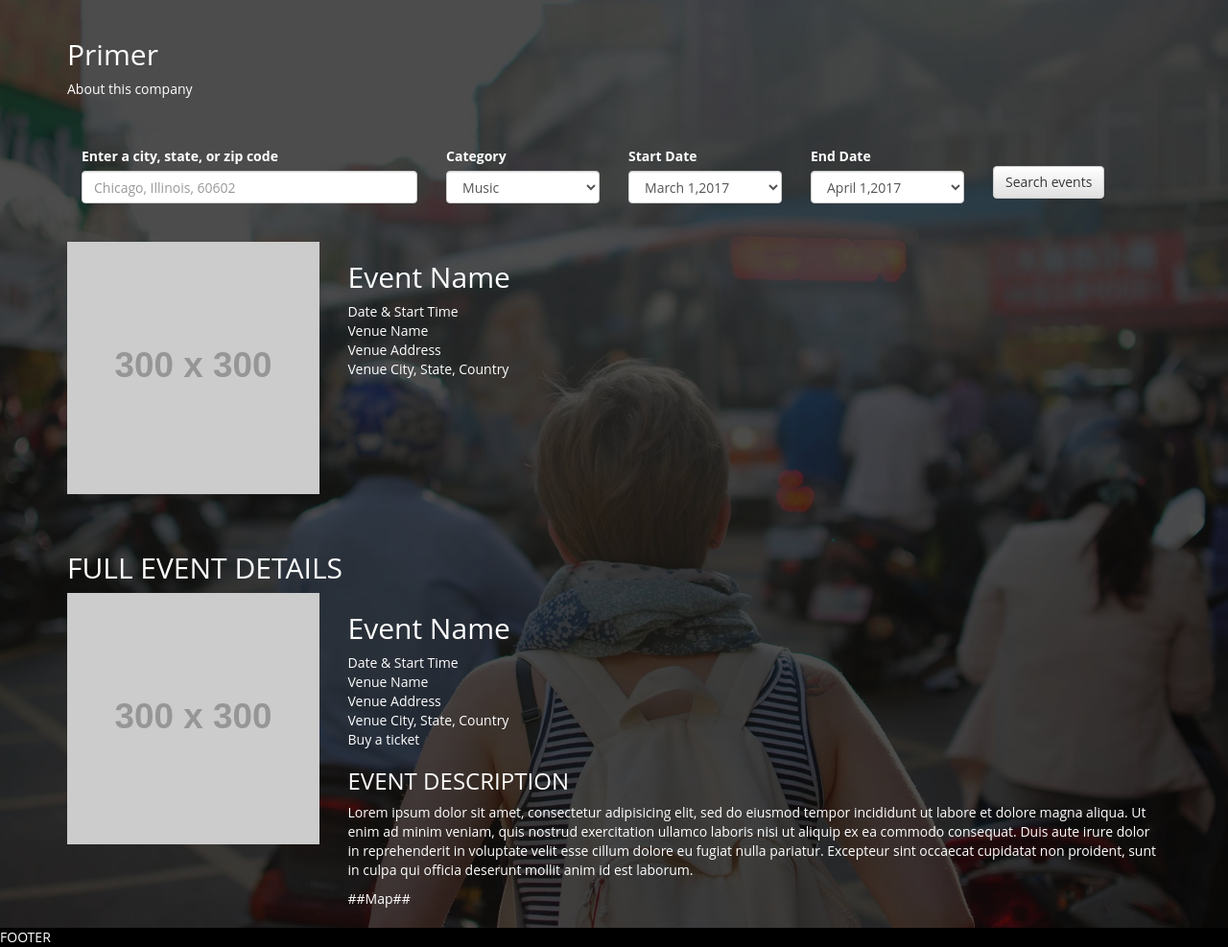
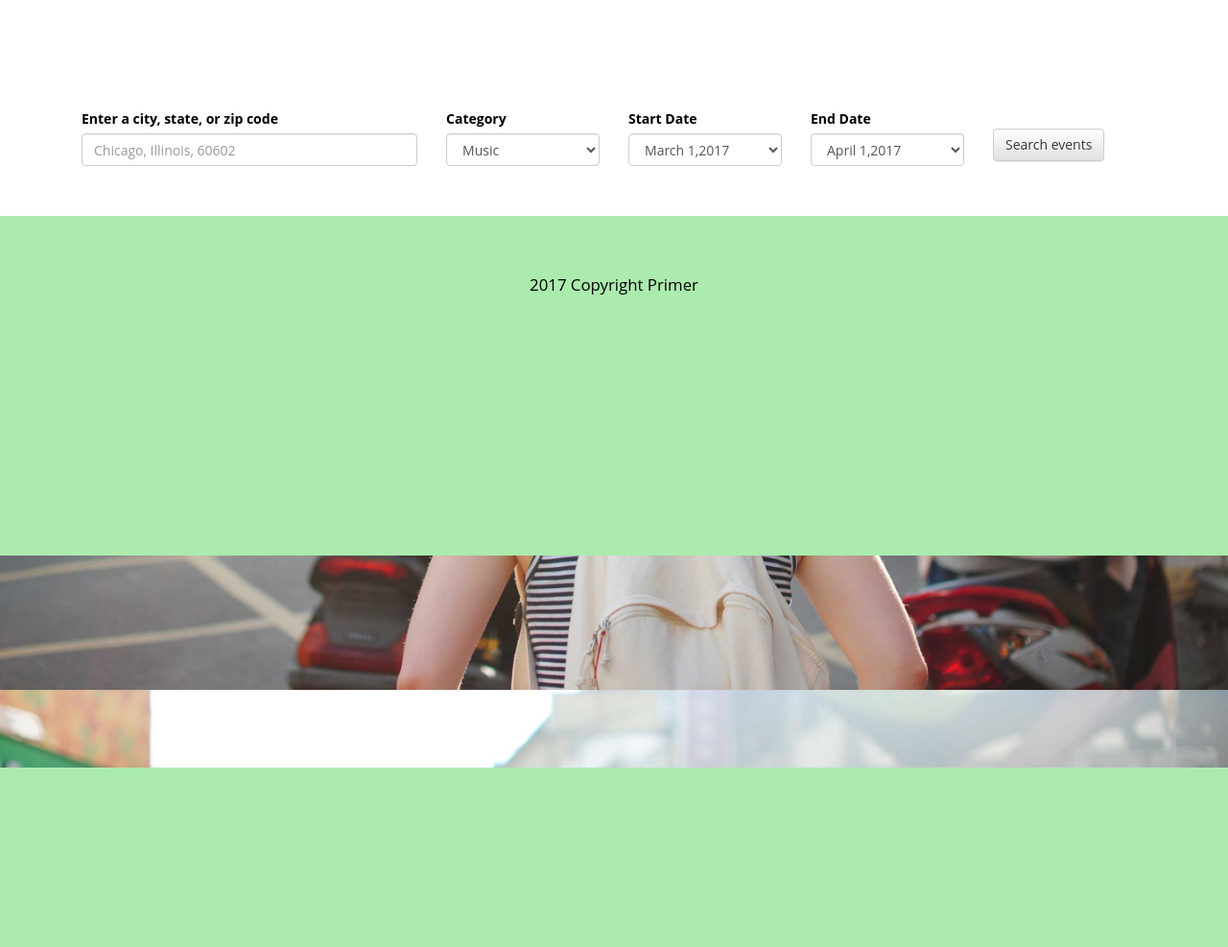
Before and after one commit to CalleyChatham/primer, a PHP site: page / in a window 1280 px wide. Shown: the whole page at 96% size. After the commit the page ends 800 px from the top, so only its background shows below. Run offline with PHP 8.4, Linux system fonts and the light colour scheme; grey boxes labelled with a size stand in for pictures from a placeholder-image service; some libraries are stand-ins or nearby versions.

Commit message:
Primer - Results and style updates

```diff
--- a/assets/css/style.css
+++ b/assets/css/style.css
@@ -1,23 +1,120 @@
 body{
 	background:url(../images/cover-traveler.jpg);
 	background-size: cover;
-	color:#fff;
 	background-position: 50%;
 	font-family: Open Sans,Tahoma,Arial;
+	width: 100%;
+    height: 100%;
+    margin: 0;
+    padding: 0;
+    color:#fff;
 }
-
-#overlay{
-	background-color: rgba(0, 0, 0, 0.7)
+a{
+	color:#3498DB;
+}
+header{
+	background:#fff;
+	color:#666666;
 }
 .container{
 	padding-top:20px;
 	padding-bottom: 20px;
 }
 .form-inline .form-control{
-	width: 100%
+	width: 100%;
 }
 footer{
 	width: 100%;
-	background-color: #000000;
-	color:white;
+	background-color: rgba(172, 235, 174, 1);
+	padding-top:40px;
+	padding-bottom:250px;
+	color:#000000;
+	font-size: 1.2em;
+	text-align: center;
 }
+
+
+/*SHOW HIDE RULES*/
+#home .search-view{
+	display: block;
+}
+#home .results-view{
+	display:none;
+}
+#home .detailed-view{
+	display:none;
+}
+/*SHOW HIDE RULES*/
+#home .search-view{
+	padding-top:60px;
+	padding-bottom: 120px;
+	text-shadow: 0px 0px 5px rgba(150, 150, 150, 1);
+}
+#home .overlay{
+	background-color: rgba(53, 66, 66, 0.6);
+	padding-top:50px;
+	width: inherit;
+    height: inherit;
+    margin: 0;
+    padding: 0;
+    overflow:auto;
+}
+#home .search-view h2{
+	margin-left:15px;
+	margin-bottom:25px;
+	margin-top:25px;
+}
+
+/*SHOW HIDE RULES*/
+#resuts .search-view{
+	display:none;
+}
+#results .results-view{
+	display: block;
+	color:#000000;
+}
+#results .detailed-view{
+	display:none;
+}
+/*SHOW HIDE RULES*/
+#results .search-view{
+	padding-top:10px;
+	padding-bottom:10px;
+	color:#000000;
+}
+#results .search-view h2{
+	display:none;
+}
+#results header h2{
+	color:#000000;
+}
+#results header h2{
+	padding:0;
+	margin:0;
+}
+#results .overlay{
+	background-color: #fff;
+}
+
+
+
+
+/*SHOW HIDE RULES*/
+#full .search-view{
+	display: none;
+}
+
+#full .results-view{
+	display:none;
+}
+#full .detailed-view{
+	display:block;
+}
+/*SHOW HIDE RULES*/
+
+#full .overlay{
+	background-color: rgba(255, 255, 255, 1);
+}
+#full{
+	color:#000000;
+}
--- a/assets/js/app.js
+++ b/assets/js/app.js
@@ -14,7 +14,7 @@
         // var dateConcatenated = startDate + "-" + endDate; //this is the format that date parameter will have to be put in to pass to api (yyyymmdd00-yyyymmdd-00)
         var dateConcatenated = startDate;
         var radius = 2; //place holder for miles around address that we want to search.  eventually will be pulling from the miles around drop down box.
-        var resultSize = 100; //place holder for results that you want to return from the web service.  eventually will be pulling from the results drop down box.
+        var resultSize = 10; //place holder for results that you want to return from the web service.  eventually will be pulling from the results drop down box.
         var dropValue = $("#category-select").val();;
 
         console.log('Search Location ' + location);
@@ -61,14 +61,17 @@
 
             // console.log($event.length);
             for (var i = 0; i < $event.length; i++) {
-                console.log('Venue Name  ' + $event[i].venue_name);
-                console.log('Description  ' + $event[i].venue_address);
-                $('.event-name').text($event[i].title);
-                $('.venue-name').text($event[i].venue_name);
-                $('.venue-address').text($event[i].venue_address);
-                $('.venue-address').text($event[i].venue_address);
+                console.log('Event Name  '+i+' '+ $event[i].title);
 
-                $('#list-detail').append($div);
+                var eventName = '<h2>'+$event[i].title+'<h2>';
+                var eventVenue = '<div>'+$event[i].venue_name+'<div>';
+                var eventAddress = '<div>'+$event[i].venue_address+'<div>';
+                var eventCity = '<div>'+ $event[i].city_name +' '+ $event[i].region_name +', '+ $event[i].country_abbr+'<div>';
+
+                $('#list-details').append(eventName);
+                $('#list-details').append(eventVenue);
+                $('#list-details').append(eventAddress);
+                $('#list-details').append(eventCity);
 
                 //need this to call API and get event information
                 var eventId = $event[i].id;
--- a/index.html
+++ b/index.html
@@ -7,96 +7,94 @@
     <link href="https://maxcdn.bootstrapcdn.com/bootstrap/3.3.7/css/bootstrap.min.css" rel="stylesheet" integrity="sha384-BVYiiSIFeK1dGmJRAkycuHAHRg32OmUcww7on3RYdg4Va+PmSTsz/K68vbdEjh4u" crossorigin="anonymous">
     <script src="https://maxcdn.bootstrapcdn.com/bootstrap/3.3.7/js/bootstrap.min.js" integrity="sha384-Tc5IQib027qvyjSMfHjOMaLkfuWVxZxUPnCJA7l2mCWNIpG9mGCD8wGNIcPD7Txa" crossorigin="anonymous"></script>
     <link rel="stylesheet" href="https://maxcdn.bootstrapcdn.com/bootstrap/3.3.7/css/bootstrap-theme.min.css" integrity="sha384-rHyoN1iRsVXV4nD0JutlnGaslCJuC7uwjduW9SVrLvRYooPp2bWYgmgJQIXwl/Sp" crossorigin="anonymous">
+    <link href="https://maxcdn.bootstrapcdn.com/font-awesome/4.7.0/css/font-awesome.min.css" rel="stylesheet" integrity="sha384-wvfXpqpZZVQGK6TAh5PVlGOfQNHSoD2xbE+QkPxCAFlNEevoEH3Sl0sibVcOQVnN" crossorigin="anonymous">
     <link rel="stylesheet" type="text/css" href="assets/css/style.css">
     <script type="text/javascript" src="http://api.eventful.com/js/api"></script>
     <script type="text/javascript" src="assets/js/app.js"></script>
 </head>
 
-<body>
-	<div id="overlay">
-	    <header>
+<body id="results">
+    <div class="overlay">
+        <hea≠der>
             <div class="container">
                 <div class="row">
                     <div class="col-md-12">
                         <h2>Primer</h2>
-	                    <p>About this company</p>
                     </div>
                 </div>
             </div>
         </header>
-
-	    <section class="container">
+        <section class="container search-view">
             <!-- Search Field -->
             <div class="row" id="primer-search">
                 <div class="col-md-12">
+                    <h2>Find things to do while on the road</h2>
+                </div>
+                <div class="col-md-12">
                     <form class="form-inline">
                         <div class="col-md-4">
-						    <label>Enter a city, state, or zip code</label><br />
+                            <label>Enter a city, state, or zip code</label>
+                            <br />
                             <input type="text" class="form-control" id="location-request" placeholder="Chicago, Illinois, 60602">
                         </div>
-
                         <div class="form-group col-md-2">
-							<label>Category</label><br />
+                            <label>Category</label>
+                            <br />
                             <select id="category-select" class="form-control">
                                 <option value="Music">Music</option>
                                 <option value="Sports">Sports</option>
                             </select>
                         </div>
-
                         <div class="col-md-2">
-						    <label>Start Date</label><br />
+                            <label>Start Date</label>
+                            <br />
                             <select id="category-select" class="form-control">
                                 <option value="20170301">March 1,2017</option>
                             </select>
                         </div>
-
                         <div class="col-md-2">
-						    <label>End Date</label><br />
+                            <label>End Date</label>
+                            <br />
                             <select id="category-select" class="form-control">
                                 <option value="20170401">April 1,2017</option>
                             </select>
                         </div>
-
                         <div class="col-md-2">
                             <br />
                             <button type="button" class="btn btn-default" id="search-events">Search events</button>
                         </div>
+                    </form>
+                </div>
+                <!-- Search Field -->
+            	<div class="col-sm-12">
+            		<h2>Favorite places</h2>
 
-					</form>
 
             	</div>
-	            <!-- Search Field -->
             </div>
         </section>
-
-	    <section class="container">
+        <section class="container results-view">
             <!-- Results -->
             <div class="row" id="primer-result-list">
-	            <div class="col-md-3">
-	                <img src="http://placehold.it/300x300" class="img-responsive">
-	            </div>
-	            <div class="col-md-9">
-	                <h2 class="event-name">Event Name</h2>
+                <div class="col-md-12">
+<!--                     <h2 class="event-name">Event Name</h2>
                     <div class="event-date">Date & Start Time</div>
                     <div class="venue-name">Venue Name</div>
                     <div class="venue-address">Venue Address</div>
                     <div>Venue City, State, Country</div>
+ -->
                     <div id="list-details">
-
                     </div>
-
                 </div>
             </div>
             <!-- Results -->
         </section>
-
-	    <section class="container">
+        <section class="container detailed-view">
             <!-- Full Details -->
             <div class="row" id="primer-details">
                 <div class="col-md-12">
                     <h2>FULL EVENT DETAILS</h2>
                 </div>
-
                 <div class="col-md-3">
                     <img src="http://placehold.it/300x300" class="img-responsive">
                 </div>
@@ -109,12 +107,7 @@
                     <div>Buy a ticket</div>
                     <div>
                         <h3>EVENT DESCRIPTION</h3>
-						<p>Lorem ipsum dolor sit amet, consectetur adipisicing elit, sed do eiusmod
-						tempor incididunt ut labore et dolore magna aliqua. Ut enim ad minim veniam,
-						quis nostrud exercitation ullamco laboris nisi ut aliquip ex ea commodo
-						consequat. Duis aute irure dolor in reprehenderit in voluptate velit esse
-						cillum dolore eu fugiat nulla pariatur. Excepteur sint occaecat cupidatat non
-						proident, sunt in culpa qui officia deserunt mollit anim id est laborum.</p>
+                        <p>Lorem ipsum dolor sit amet, consectetur adipisicing elit, sed do eiusmod tempor incididunt ut labore et dolore magna aliqua. Ut enim ad minim veniam, quis nostrud exercitation ullamco laboris nisi ut aliquip ex ea commodo consequat. Duis aute irure dolor in reprehenderit in voluptate velit esse cillum dolore eu fugiat nulla pariatur. Excepteur sint occaecat cupidatat non proident, sunt in culpa qui officia deserunt mollit anim id est laborum.</p>
                     </div>
                     <div>
                         ##Map##
@@ -122,16 +115,17 @@
                 </div>
             </div>
             <!-- Full Details -->
-
         </section>
-
         <footer>
-	    FOOTER
+            <section class="container">
+                <div class="row">
+                    <div class="col-md-12">
+                        2017 Copyright Primer
+                    </div>
+                </div>
+            </section>
         </footer>
-
     </div>
 </body>
 
-
-
 </html>
```
Lines whose indentation alone changed are shown as unchanged.
